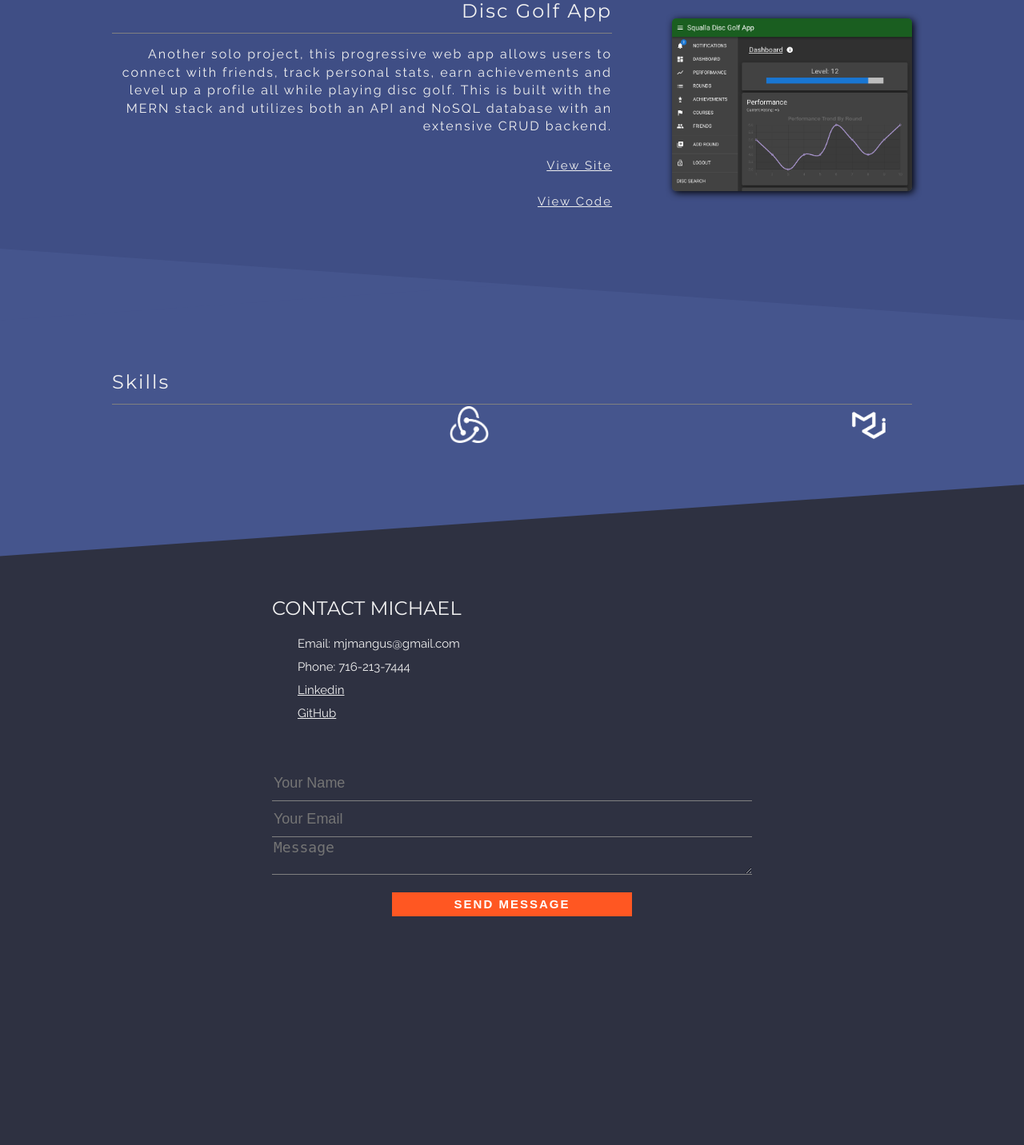
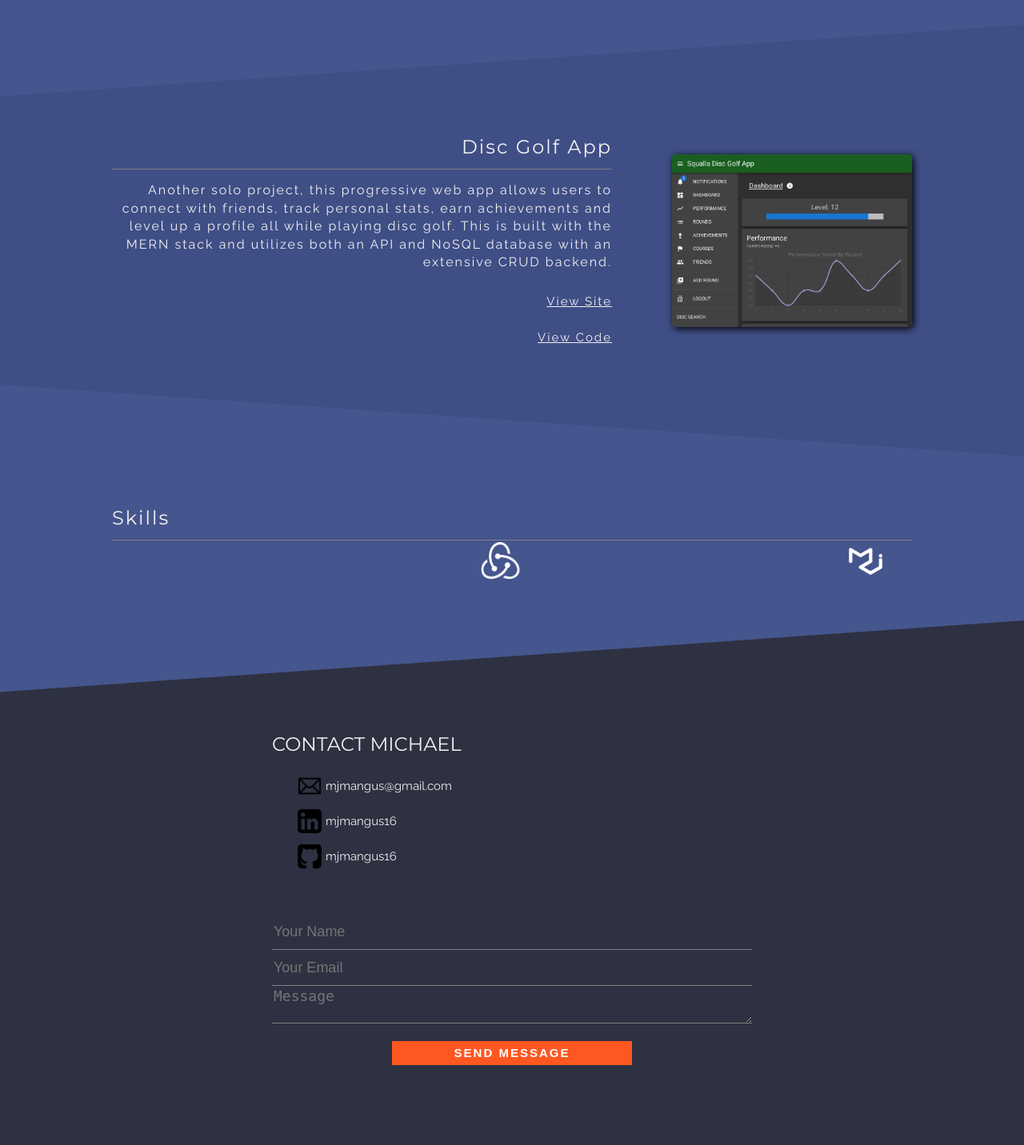
Before and after one commit to mjmangus16/my_portfolio, a PHP site: page / in a window 1280 px wide. Shown: the part 1489-2921 px from the top of the page at 80% size. Before the commit the page ends 2635 px from the top, so only its background shows below. Run offline with PHP 8.4, Linux system fonts and the light colour scheme; some libraries are stand-ins or nearby versions.

Commit message:
made some improvements to design, added self image, added icons to contact section

```diff
--- a/public/css/index.css
+++ b/public/css/index.css
@@ -119,7 +119,7 @@ blockquote:before,
 blockquote:after,
 q:before,
 q:after {
-  content: "";
+  content: '';
   content: none;
 }
 table {
@@ -209,7 +209,7 @@ p {
 .slantedDivA {
   position: relative;
   width: 100%;
-  height: 450px;
+  height: 620px;
   background-color: #2e3141;
   background-size: auto, cover;
   background-position: center, center;
@@ -232,6 +232,11 @@ p {
   .slantedDivA div {
     width: 100%;
   }
+}
+.slantedDivA div #my-image {
+  width: 200px;
+  text-align: center;
+  border-radius: 25px;
 }
 .slantedDivA div h2 {
   padding: 25px 0px;
@@ -346,7 +351,6 @@ p {
   width: 30%;
   box-shadow: 2px 2px 10px;
   border-radius: 5px;
-  cursor: pointer;
   z-index: 10;
   transition: all 0.3s ease-in-out;
 }
@@ -497,7 +501,6 @@ p {
 .slantedDivF .innerContent-container .innerContent .icons .fab {
   margin: 15px 10px;
   transition: all 0.4s ease-in-out;
-  cursor: pointer;
   font-size: 5rem;
   box-shadow: none;
 }
@@ -508,7 +511,6 @@ p {
   width: 5rem;
   margin: 0px;
   transition: all 0.4s ease-in-out;
-  cursor: pointer;
   box-shadow: none;
 }
 .slantedDivF .innerContent-container .innerContent .icons img:hover {
@@ -577,9 +579,22 @@ footer .contact-container .contact-info {
 }
 footer .contact-container .contact-info ul li {
   padding: 7px;
+  display: flex;
+  align-items: center;
+}
+footer .contact-container .contact-info ul li img {
+  margin-right: 5px;
+  width: 30px;
 }
 footer .contact-container .contact-info ul li a {
   color: #f1f1f1;
+  display: flex;
+  align-items: center;
+  text-decoration: none;
+}
+footer .contact-container .contact-info ul li a img {
+  width: 30px;
+  border-radius: 5px 5px 5px 5px;
 }
 footer .contact-container form {
   margin: 50px auto auto;
--- a/public/index.html
+++ b/public/index.html
@@ -39,6 +39,7 @@
 
     <section class="slantedDivA">
       <div>
+        <img id="my-image" src="./img/me.png" />
         <h2>MICHAEL MANGUS PORTFOLIO</h2>
         <p>
           FULL STACK WEB DEVELOPER -MERN STACK-
@@ -165,7 +166,7 @@
             <i class="fab devicon-react-original"></i>
             <img class="redux-white" src="./img/redux-white.png" />
             <i class="fab devicon-mongodb-plain"></i>
-            <i class="fab devicon-github-plain"></i>
+            <!-- <i class="fab devicon-github-plain"></i> -->
             <i class="fab devicon-nodejs-plain"></i>
             <i class="fab devicon-express-original"></i>
             <i class="fab devicon-heroku-plain"></i>
@@ -181,15 +182,16 @@
         </div>
         <div class="contact-info">
           <ul>
-            <li>Email: mjmangus@gmail.com</li>
-            <li>Phone: 716-213-7444</li>
+            <li><img src="./img/email.png" /> mjmangus@gmail.com</li>
             <li>
               <a href="https://www.linkedin.com/in/mjmangus16/" target="blank_"
-                >Linkedin</a
+                ><img src="./img/linkdin.png" /> mjmangus16</a
               >
             </li>
             <li>
-              <a href="https://github.com/mjmangus16" target="blank_">GitHub</a>
+              <a href="https://github.com/mjmangus16" target="blank_"
+                ><img src="./img/github.svg" /> mjmangus16</a
+              >
             </li>
           </ul>
         </div>
--- a/public/js/index.js
+++ b/public/js/index.js
@@ -138,17 +138,17 @@ mongoIcon.addEventListener("mouseout", () => {
   skillsContent.textContent = "";
 });
 
-const gitHubIcon = document.querySelector(".devicon-github-plain");
+// const gitHubIcon = document.querySelector(".devicon-github-plain");
 
-gitHubIcon.addEventListener("mouseover", () => {
-  gitHubIcon.classList.add("colored");
-  skillsContent.textContent = "GITHUB";
-});
+// gitHubIcon.addEventListener("mouseover", () => {
+//   gitHubIcon.classList.add("colored");
+//   skillsContent.textContent = "GITHUB";
+// });
 
-gitHubIcon.addEventListener("mouseout", () => {
-  gitHubIcon.classList.remove("colored");
-  skillsContent.textContent = "";
-});
+// gitHubIcon.addEventListener("mouseout", () => {
+//   gitHubIcon.classList.remove("colored");
+//   skillsContent.textContent = "";
+// });
 
 const expressIcon = document.querySelector(".devicon-express-original");
 
--- a/public/less/home-page.less
+++ b/public/less/home-page.less
@@ -3,7 +3,7 @@
 .slantedDivA {
   position: relative;
   width: 100%;
-  height: 450px;
+  height: 620px;
   background-color: #2e3141;
   background-size: auto, cover;
   background-position: center, center;
@@ -20,6 +20,12 @@
 
     @media @mobile {
       width: 100%;
+    }
+
+    #my-image {
+      width: 200px;
+      text-align: center;
+      border-radius: 25px;
     }
 
     h2 {
@@ -129,7 +135,6 @@
       width: 30%;
       box-shadow: 2px 2px 10px;
       border-radius: 5px;
-      cursor: pointer;
       z-index: 10;
       transition: all 0.3s ease-in-out;
 
@@ -329,7 +334,6 @@
         .fab {
           margin: 15px 10px;
           transition: all 0.4s ease-in-out;
-          cursor: pointer;
           font-size: 5rem;
           box-shadow: none;
 
@@ -342,7 +346,7 @@
           width: 5rem;
           margin: 0px;
           transition: all 0.4s ease-in-out;
-          cursor: pointer;
+          // cursor: pointer;
           box-shadow: none;
 
           &:hover {
@@ -419,9 +423,21 @@ footer {
       ul {
         li {
           padding: 7px;
-
+          display: flex;
+          align-items: center;
+          img {
+            margin-right: 5px;
+            width: 30px;
+          }
           a {
             color: @textColor;
+            display: flex;
+            align-items: center;
+            text-decoration: none;
+            img {
+              width: 30px;
+              border-radius: 5px 5px 5px 5px;
+            }
           }
         }
       }
```
Also changed, not shown: public/img/email.png (added), public/img/github.png (added), public/img/github.svg (added), public/img/linkdin.png (added), public/img/me.png (added).
